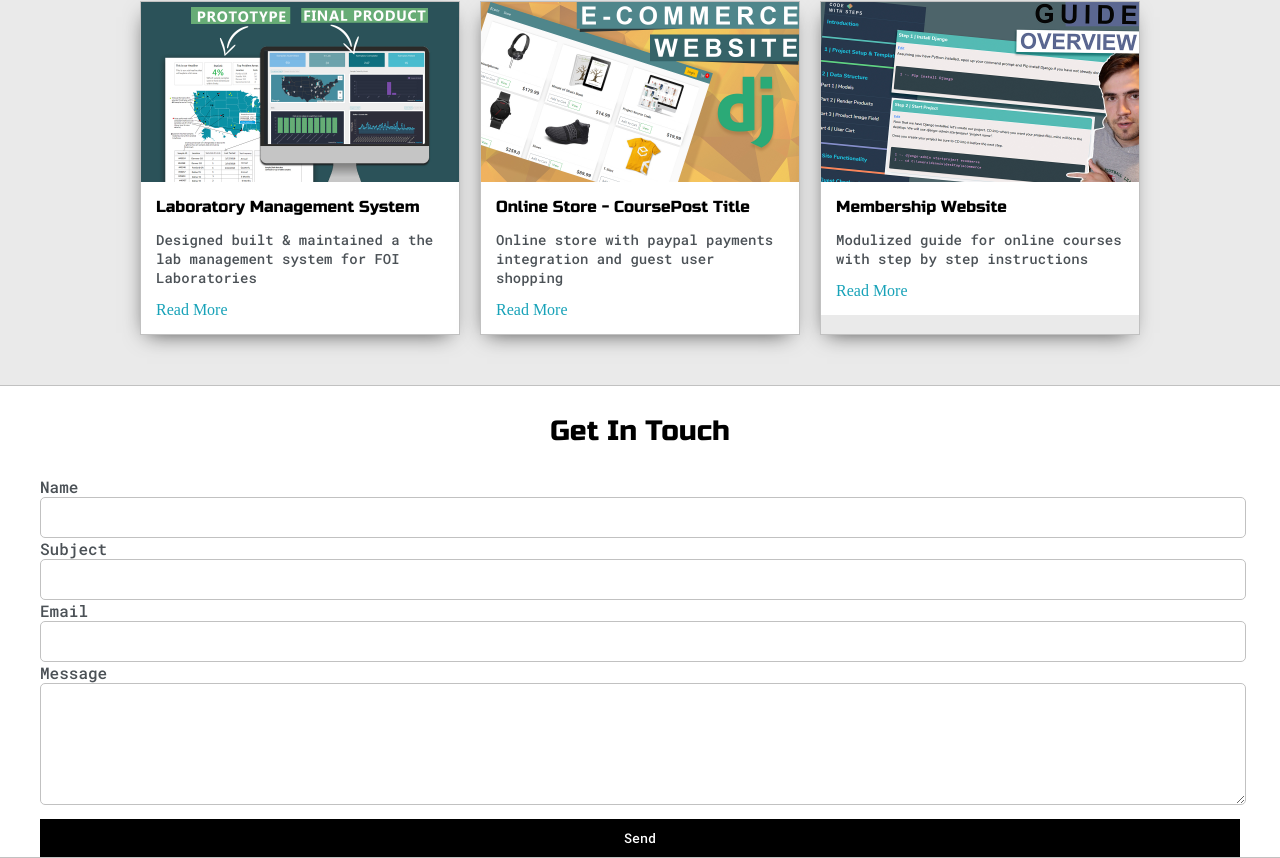
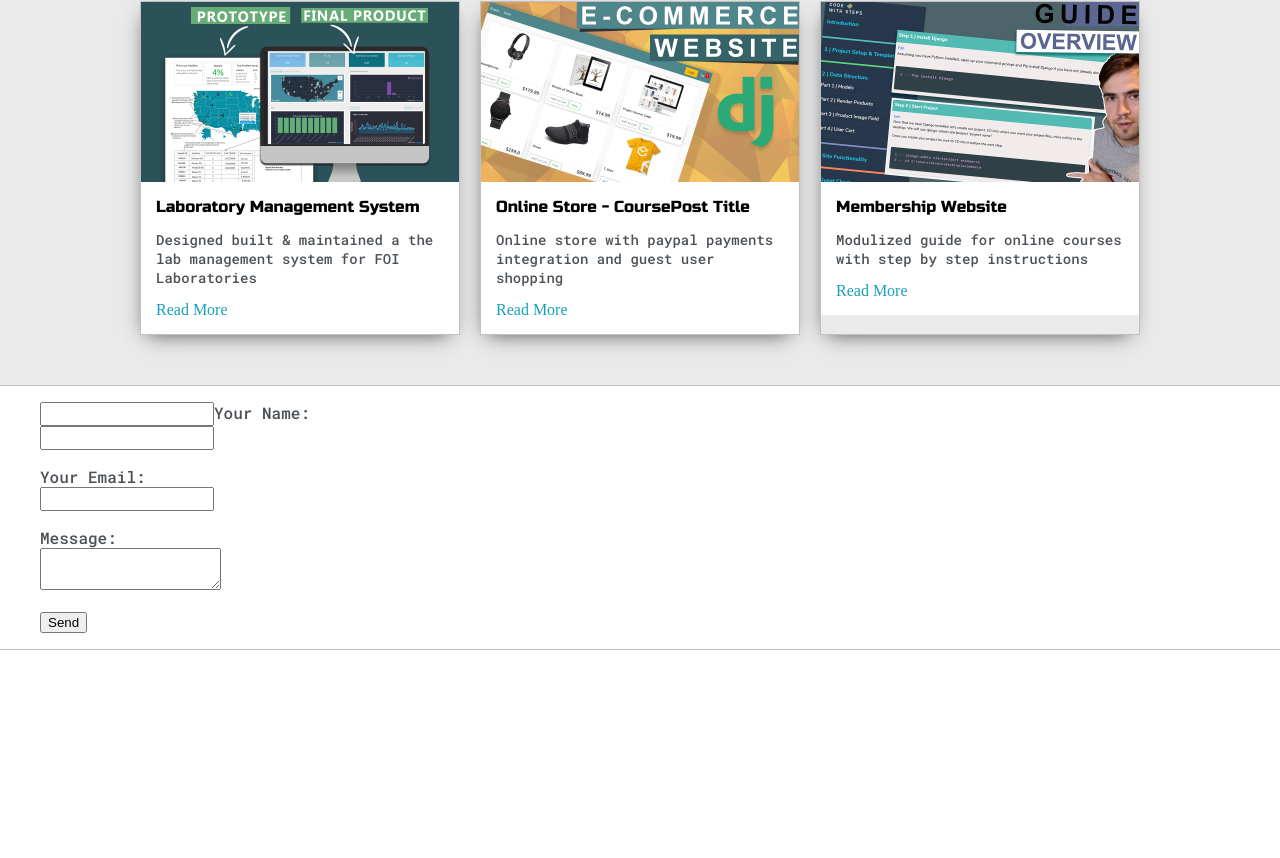
Before and after one commit to phuonganguyen/my-blog, a Next.js app: page / in a window 1280 px wide. Shown: the part 1230-2088 px from the top of the page. After the commit the page ends 1880 px from the top, so only its background shows below. Built offline with nearby package versions, Linux system fonts and the light colour scheme.

Commit message:
add netlify form

```diff
--- a/src/components/ContactForm.tsx
+++ b/src/components/ContactForm.tsx
@@ -56,8 +56,27 @@
 const ContactForm: FunctionComponent = () => {
     return (
         <>
-            <Title>Get In Touch</Title>
             <form name="contact" action="/success" method="POST" data-netlify="true">
+                <input type="hidden" name="form-name" value="contact" />
+                <p>
+                    <input type="text" name="firstname" id="firstname" />
+                    <label htmlFor="yourname">Your Name:</label> <br />
+                    <input type="text" name="name" id="yourname" />
+                </p>
+                <p>
+                    <label htmlFor="youremail">Your Email:</label> <br />
+                    <input type="email" name="email" id="youremail" />
+                </p>
+                <p>
+                    <label htmlFor="yourmessage">Message:</label> <br />
+                    <textarea name="message" id="yourmessage"></textarea>
+                </p>
+                <p>
+                    <button type="submit">Send</button>
+                </p>
+            </form>
+            {/* <Title>Get In Touch</Title>
+            <Form name="contact" action="/success" method="POST" data-netlify="true">
                 <input type="hidden" name="form-name" value="contact" />
 
                 <label htmlFor="name">Name</label>
@@ -73,7 +92,7 @@
                 <TextArea name="message" id="message"></TextArea>
 
                 <Button type="submit" value="Send" />
-            </form>
+            </Form> */}
         </>
     );
 };
```
